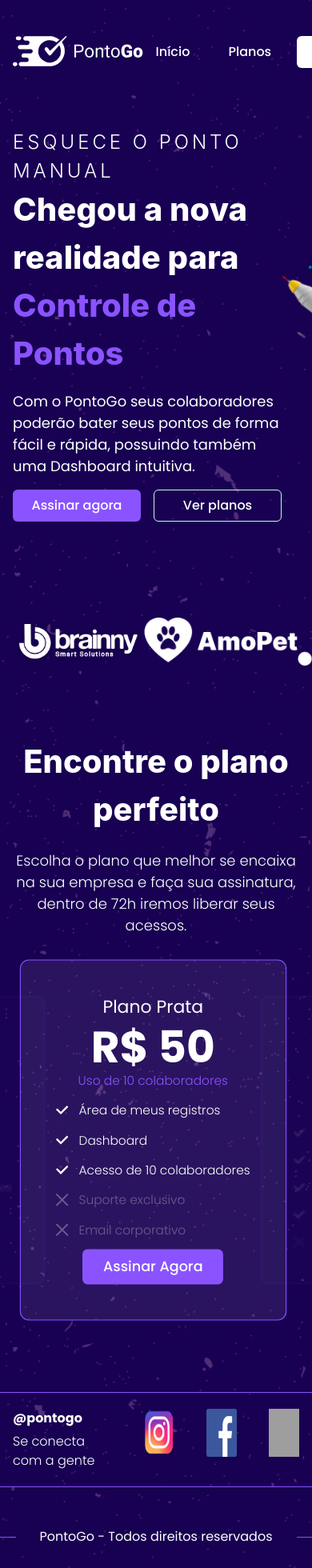
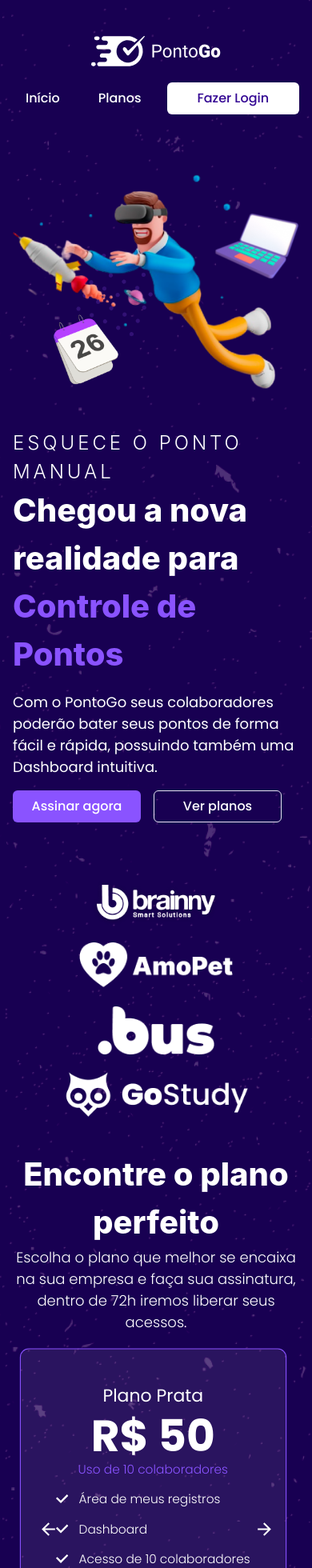
Before and after one commit to rodrocha444/brainny-project, a React (Vite) app: page / in a window 390 px wide. Shown: the top 1960 px of the page at 80% size. Built offline with nearby package versions, Linux system fonts and the light colour scheme; grey boxes are pictures that could not be loaded.

Commit message:
📱 Added responsive design to Landing Page

```diff
--- a/src/components/molecules/PlanCard.tsx
+++ b/src/components/molecules/PlanCard.tsx
@@ -6,7 +6,7 @@
 import { ListCheck } from "../atoms/ListCheck";
 
 const notSelectedStyle = {
-  opacity: 0.15,
+  opacity: [0, 0, 0.15],
   filter: 'blur(1px)',
   userSelect: 'none'
 }
--- a/src/components/organisms/Carousel.tsx
+++ b/src/components/organisms/Carousel.tsx
@@ -22,8 +22,10 @@
   }
 
   return (
-    <Flex {...props} align='center'>
+    <Flex align='center' justifyContent='center' {...props} position='relative' w={'100vw'}>
       <IconButton
+        position='absolute'
+        left='0'
         aria-label="Plano Posterior"
         icon={<ArrowBackIcon
           boxSize={pxToRem(25)}
@@ -34,20 +36,23 @@
           color: defaultTheme.colors.principalColor,
           backgroundColor: defaultTheme.colors.white
         }}
+        onClick={() => updateSelectedCard('DECREMENT')}
+        zIndex={1}
         mx={10}
-        onClick={() => updateSelectedCard('DECREMENT')}
       />
 
       {
         cards.map(card => <PlanCard
           key={card.id}
           data={card}
-          mx={-2}
+          mx={[pxToRem(-152), pxToRem(-152), pxToRem(-30)]}
           selected={card.id === selectedCard}
         />)
       }
 
       <IconButton
+        position='absolute'
+        right='0'
         aria-label="Plano Posterior"
         icon={<ArrowForwardIcon
           boxSize={pxToRem(25)}
@@ -58,8 +63,8 @@
           color: defaultTheme.colors.principalColor,
           backgroundColor: defaultTheme.colors.white
         }}
+        onClick={() => updateSelectedCard('INCREMENT')}
         mx={10}
-        onClick={() => updateSelectedCard('INCREMENT')}
       />
     </Flex>
   )
--- a/src/components/organisms/Footer.tsx
+++ b/src/components/organisms/Footer.tsx
@@ -8,7 +8,7 @@
     <Flex direction='column' align='center' gap={pxToRem(20)} my={pxToRem(20)}>
       <Box h='1px' w='100vw' bg='#8A53FF' />
 
-      <Flex gap={pxToRem(40)}>
+      <Flex gap={pxToRem(40)} align="center">
         <Flex direction='column' gap={pxToRem(5)} color='white'>
           <Text fontWeight={700}>@pontogo</Text>
           <Text fontWeight={300}>Se conecta com a gente</Text>
@@ -21,7 +21,7 @@
             transition='all 0.2s'
             _hover={{ filter: 'opacity(0.8)' }}
           >
-            <Image src={logo.src} alt='' boxSize={pxToRem(60)} />
+            <Image src={logo.src} alt='' w={pxToRem(60)} />
           </Link>
         ))}
       </Flex>
--- a/src/components/organisms/Header.tsx
+++ b/src/components/organisms/Header.tsx
@@ -13,6 +13,9 @@
     <Flex
       as='header'
       justify='space-between'
+      align='center'
+      direction={['column', 'column', 'row']}
+      gap={[pxToRem(20), pxToRem(20), 0]}
       py={pxToRem(45)}
     >
       <Image src={LogoWhite} alt="Logotipo PontoGO" height={pxToRem(38)} />
--- a/src/components/organisms/MainBanner.tsx
+++ b/src/components/organisms/MainBanner.tsx
@@ -3,12 +3,15 @@
 import { pxToRem } from "../../utils/operations";
 import MainImage from '../../assets/main-image.png'
 import { Description } from "../molecules/Description";
+import { DirectiveLocation } from "graphql";
 
 export function MainBanner() {
   return (
     <Flex
       align='center'
+      direction={['column-reverse', 'column-reverse', 'row']}
       py={pxToRem(30)}
+      gap={[pxToRem(50), 0]}
     >
       <Description />
       <Image
--- a/src/components/organisms/Plans.tsx
+++ b/src/components/organisms/Plans.tsx
@@ -7,7 +7,12 @@
 
 export function Plans(props: FlexProps) {
   return (
-    <Flex direction='column' textAlign='center' align='center' gap={pxToRem(20)} {...props}>
+    <Flex
+    direction='column'
+    textAlign='center'
+    align='center'
+    {...props}
+    >
       <H1>Encontre o plano perfeito</H1>
       <TextDefault
         fontWeight={300}
@@ -16,7 +21,7 @@
         Escolha o plano que melhor se encaixa na sua empresa e  faça sua assinatura, dentro de 72h iremos liberar seus acessos.
       </TextDefault>
 
-      <Carousel mt={pxToRem(30)} mb={pxToRem(90)} />
+      <Carousel mt={pxToRem(40)} mb={pxToRem(70)} />
     </Flex>
   )
 }
--- a/src/components/organisms/Sponsors.tsx
+++ b/src/components/organisms/Sponsors.tsx
@@ -8,7 +8,9 @@
     <Flex
       align='center'
       justify='space-around'
-      my={pxToRem(90)}
+      direction={['column', 'column', 'row']}
+      gap={[pxToRem(20), pxToRem(20), 0]}
+      my={[pxToRem(40), pxToRem(40), pxToRem(90)]}
     >
 
       {sponsorsLogos.map((logoSrc => (
```
